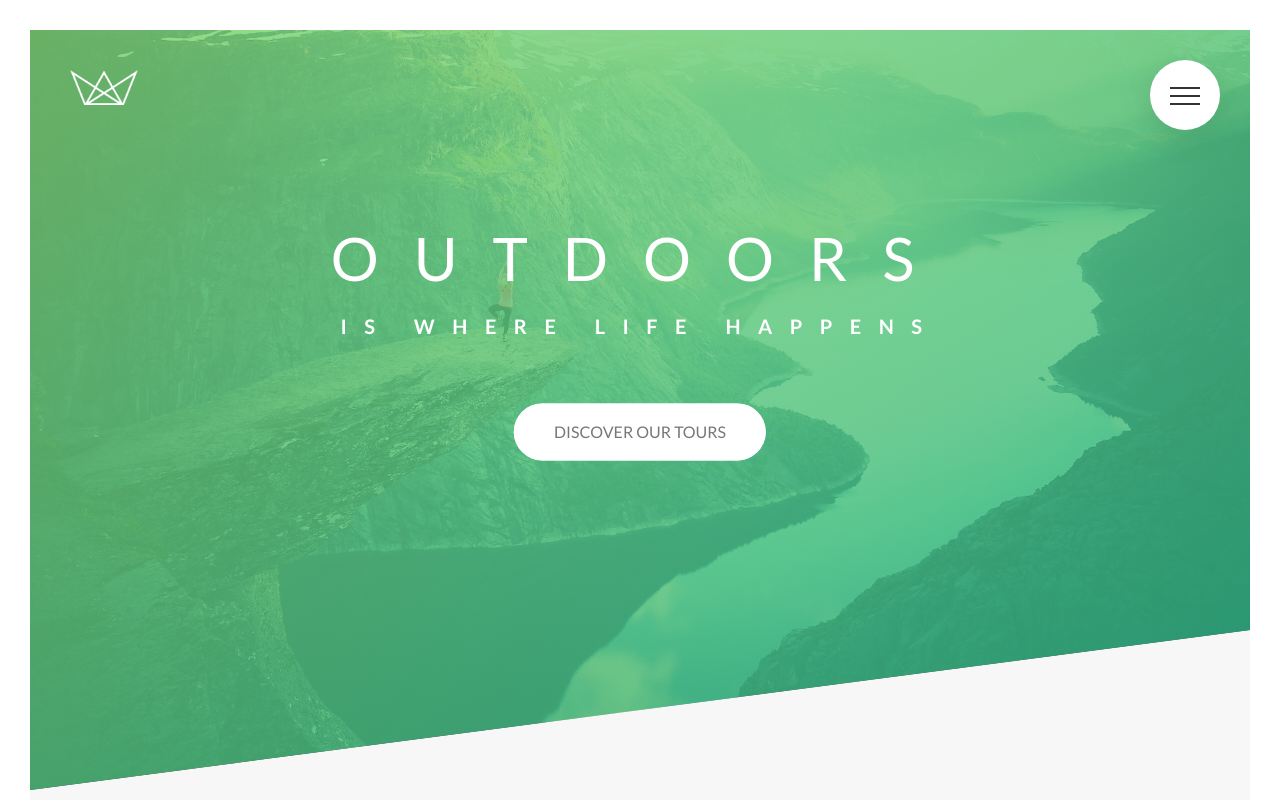
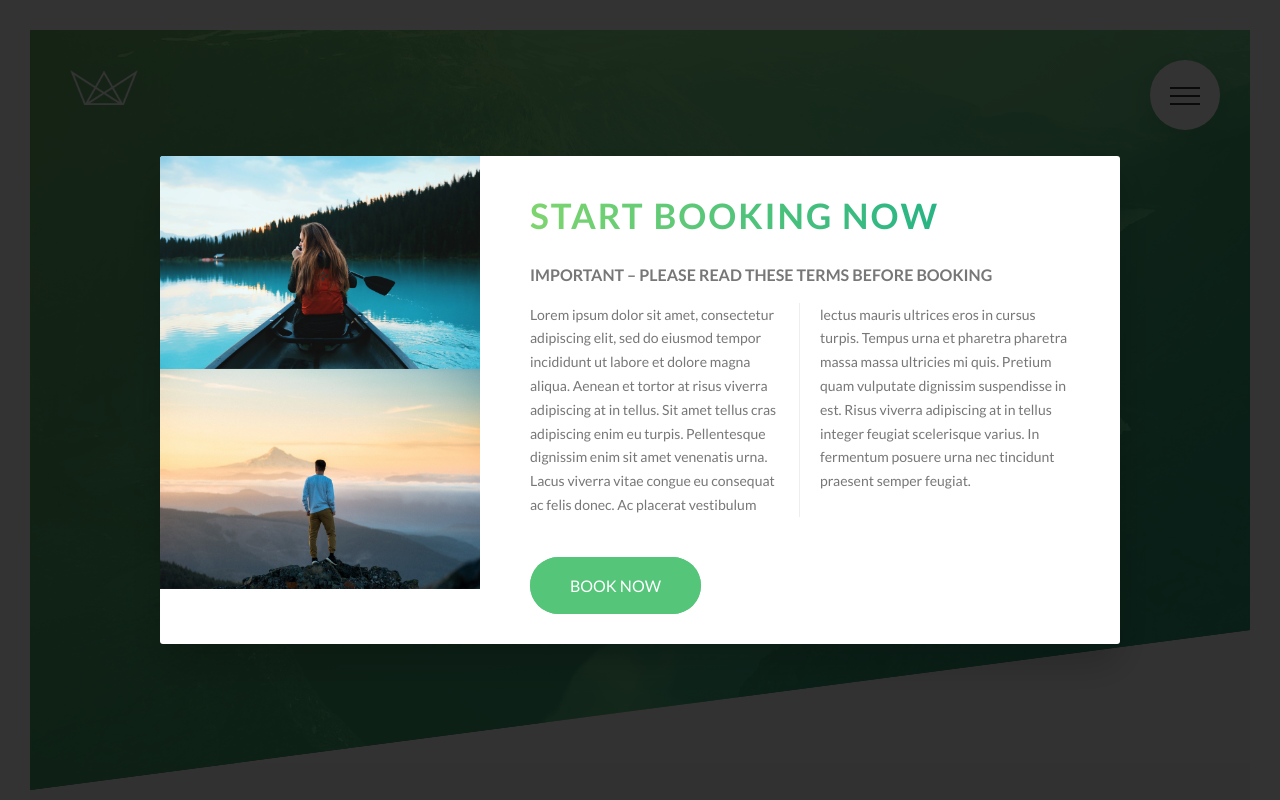
Before and after one commit to up-coding/Natours--Advance-CSS, a website: page index.html in a window 1280 px wide. Shown: the top 800 px of the page. Drawn offline with Linux system fonts and the light colour scheme.

Commit message:
book now

```diff
--- a/index.html
+++ b/index.html
@@ -430,6 +430,23 @@
         </div>
       </div>
     </footer>
+
+    <div class="popup">
+      <div class="popup__content">
+      <div class="popup__left">
+        <img src="img/nat-8.jpg" alt="Tour photo" class="popup__img">
+        <img src="img/nat-9.jpg" alt="Tour photo" class="popup__img">
+      </div>
+      <div class="popup__right">
+          <h2 class="heading-secondary u-margin-bottom-small">Start booking now</h2>
+          <h3 class="heading-tertiary u-margin-bottom-small" >Important &ndash; Please read these terms before booking</h3>
+          <p class="popup__text">
+            Lorem ipsum dolor sit amet, consectetur adipiscing elit, sed do eiusmod tempor incididunt ut labore et dolore magna aliqua. Aenean et tortor at risus viverra adipiscing at in tellus. Sit amet tellus cras adipiscing enim eu turpis. Pellentesque dignissim enim sit amet venenatis urna. Lacus viverra vitae congue eu consequat ac felis donec. Ac placerat vestibulum lectus mauris ultrices eros in cursus turpis. Tempus urna et pharetra pharetra massa massa ultricies mi quis. Pretium quam vulputate dignissim suspendisse in est. Risus viverra adipiscing at in tellus integer feugiat scelerisque varius. In fermentum posuere urna nec tincidunt praesent semper feugiat.
+          </p>
+          <a href="#" class="btn btn--green">Book now</a>
+      </div>
+      </div>
+    </div>
     <!-- <section class="grid-test">
       <div class="row">
         <div class="col-1-of-2">Col 1 of 2</div>
--- a/sass/abstracts/_mixins.scss
+++ b/sass/abstracts/_mixins.scss
@@ -5,3 +5,10 @@
     clear: both;
   }
 }
+
+@mixin absCenter {
+  position: absolute;
+  top: 50%;
+  left: 50%;
+  transform: translate(-50%, -50%);
+}
--- /dev/null
+++ b/sass/components/_popup.scss
@@ -0,0 +1,45 @@
+.popup {
+  height: 100vh;
+  width: 100%;
+  position: fixed;
+  top: 0;
+  left: 0;
+  background-color: rgba($color-black, 0.8);
+  z-index: 9999;
+
+  &__content {
+    @include absCenter;
+    width: 75%;
+    background-color: $color-white;
+    box-shadow: 0 2rem 4rem rgba($color-black, 0.2);
+    border-radius: 3px;
+    display: table;
+    overflow: hidden;
+  }
+
+  &__left {
+    width: 33.333333%;
+    display: table-cell;
+  }
+
+  &__right {
+    width: 66.6666667%;
+    display: table-cell;
+    vertical-align: middle;
+    padding: 3rem 5rem;
+  }
+
+  &__img {
+    display: block;
+    width: 100%;
+  }
+
+  &__text {
+    font-size: 1.4rem;
+    margin-bottom: 4rem;
+
+    column-count: 2;
+    column-gap: 4rem;
+    column-rule: 1px solid $color-grey-light-2;
+  }
+}
--- a/sass/main.scss
+++ b/sass/main.scss
@@ -14,6 +14,7 @@
 @import "components/bg-video";
 @import "components/story";
 @import "components/form";
+@import "components/popup";
 
 @import "layout/navigation";
 @import "layout/grid";
```
Also changed, not shown: css/style.css.
